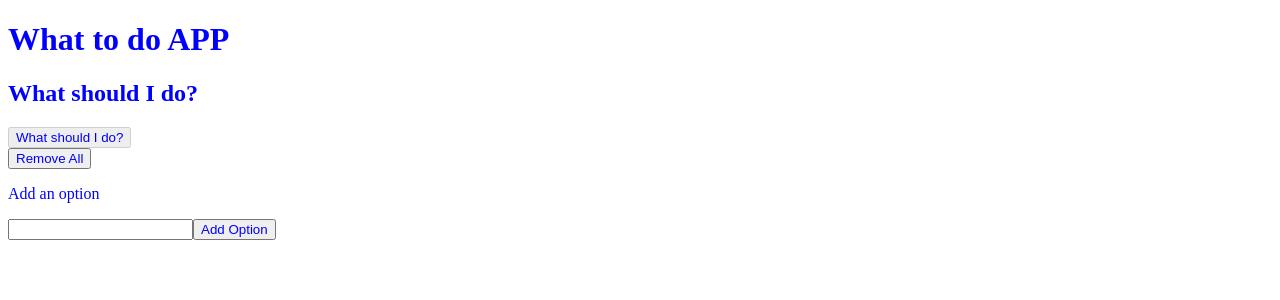
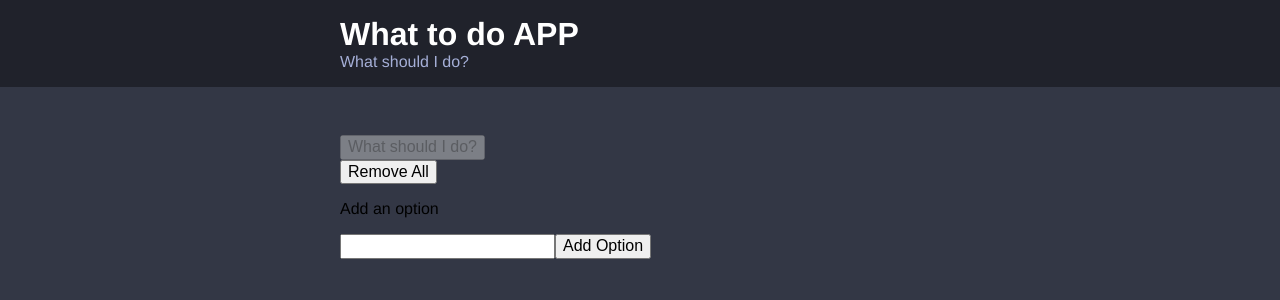
Before and after one commit to leaofelipe/what-to-do, a React app: page / in a window 1280 px wide. Shown: the top 300 px of the page. Built offline with nearby package versions, Linux system fonts and the light colour scheme.

Commit message:
chore: Add base styles

```diff
--- a/package.json
+++ b/package.json
@@ -20,6 +20,7 @@
     "css-loader": "0.28.4",
     "live-server": "^1.2.0",
     "node-sass": "4.5.3",
+    "normalize.css": "7.0.0",
     "react": "16.0.0",
     "react-dom": "16.0.0",
     "react-modal": "2.2.2",
--- a/src/app.js
+++ b/src/app.js
@@ -1,6 +1,7 @@
 import React from 'react'
 import ReactDOM from 'react-dom'
 import App from './components/App'
+import 'normalize.css/normalize.css'
 import './styles/styles.scss'
 
 ReactDOM.render(<App />, document.getElementById('app'))
--- a/src/components/App.js
+++ b/src/components/App.js
@@ -68,6 +68,7 @@ export default class App extends React.Component {
     return (
       <div>
         <Header subtitle={subtitle} />
+        <div className="container">
           <Action
             hasOptions={this.state.options.length > 0}
             handlePick={this.handlePick}
@@ -84,6 +85,7 @@ export default class App extends React.Component {
             handleClearSelectedOption={this.handleClearSelectedOption}
           />
         </div>
+      </div>
     )
   }
 }
--- a/src/components/Header.js
+++ b/src/components/Header.js
@@ -1,9 +1,13 @@
 import React from 'react'
 
 const Header = (props) => (
-  <div>
-    <h1>{props.title}</h1>
-    {props.subtitle && <h2>{props.subtitle}</h2>}
+  <div className="header">
+    <div className="container">
+      <h1 className="header__title">{props.title}</h1>
+      {props.subtitle &&
+        <h2 className="header__subtitle">{props.subtitle}</h2>
+      }
+    </div>
   </div>
 )
 
--- /dev/null
+++ b/src/styles/base/_base.scss
@@ -0,0 +1,10 @@
+html {
+  // Pixels in base 10
+  font-size: 62.5%;
+}
+
+body {
+  background-color: $dark-blue;
+  font-family: Helvetica, Arial, sans-serif;
+  font-size: $m-size;
+}
--- /dev/null
+++ b/src/styles/base/_settings.scss
@@ -0,0 +1,9 @@
+// Colors
+$off-black: #20222b;
+$off-white: #a5afd7;
+$dark-blue: #333745;
+
+// Spacing
+$m-size: 1.6rem;
+$l-size: 3.2rem;
+$xl-size: 4.8rem;
--- /dev/null
+++ b/src/styles/components/_container.scss
@@ -0,0 +1,5 @@
+.container {
+  max-width: 60rem;
+  margin: 0 auto;
+  padding: 0 $m-size;
+}
--- /dev/null
+++ b/src/styles/components/_header.scss
@@ -0,0 +1,18 @@
+.header {
+  background: $off-black;
+  color: white;
+  margin-bottom: $xl-size;
+  padding: $m-size 0;
+}
+
+.header__title {
+  font-size: $l-size;
+  margin: 0;
+}
+
+.header__subtitle {
+  color: $off-white;
+  font-size: $m-size;
+  font-weight: 500;
+  margin: 0;
+}
--- a/src/styles/styles.scss
+++ b/src/styles/styles.scss
@@ -1,5 +1,4 @@
-$brand-color: blue;
-
-* {
-  color: $brand-color;
-}
+@import './base/settings';
+@import './base/base';
+@import './components/container';
+@import './components/header';
--- a/webpack.config.js
+++ b/webpack.config.js
@@ -12,7 +12,8 @@ module.exports = {
       test: /\.js$/,
       exclude: /node_modules/
     }, {
-      test: /\.scss$/,
+      // Support for CSS and SCSS files
+      test: /\.s?css$/,
       use: [
         'style-loader',
         'css-loader',
```
Also changed, not shown: 1 other file (tests, documents, lock files or other folders). Lines whose indentation alone changed are shown as unchanged.
